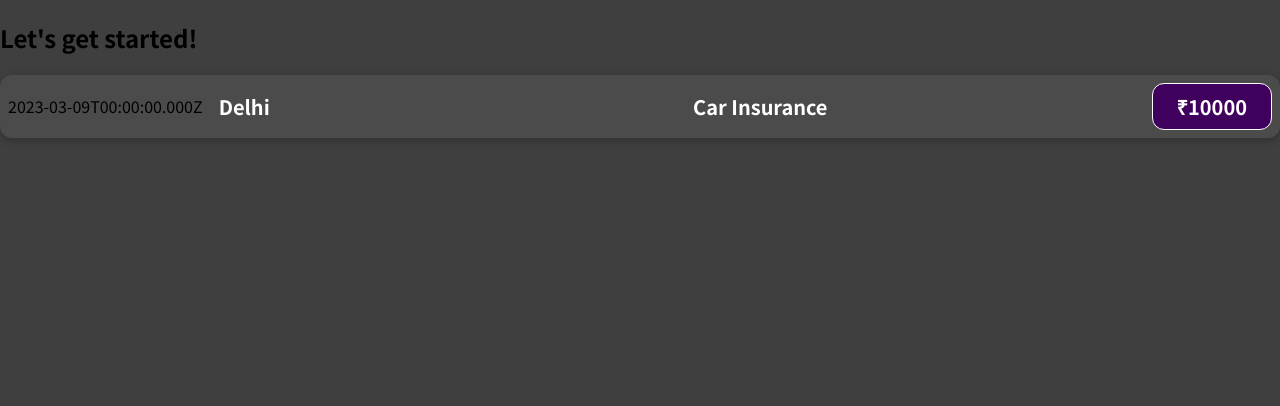
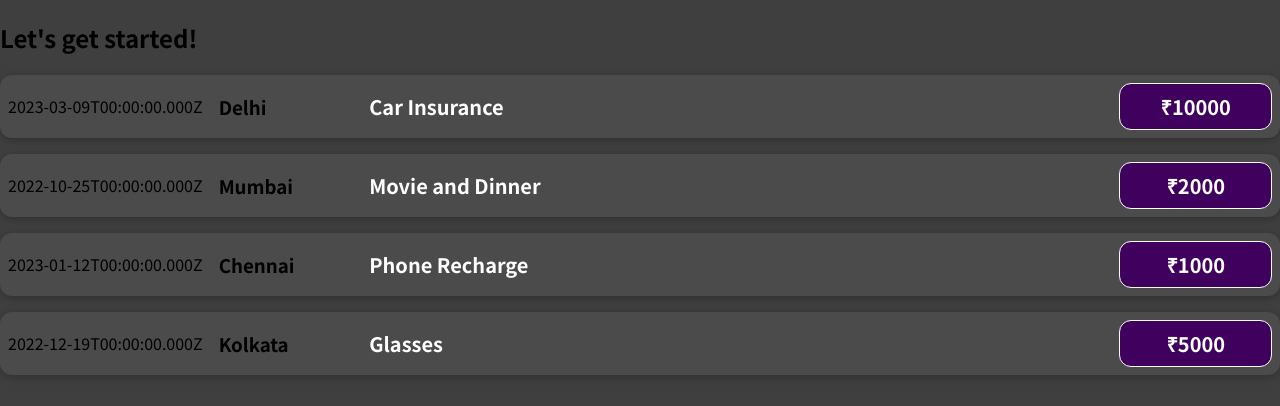
Before and after one commit to nishabdShunya/ReactGuide, a JavaScript app: page / in a window 1280 px wide. Shown: the top 406 px of the page. Built offline with nearby package versions, Linux system fonts and the light colour scheme.

Commit message:
passed data via props and leveraged JS map function to use same reusable component for displaying different data

```diff
--- a/src/App.js
+++ b/src/App.js
@@ -1,10 +1,46 @@
 import ExpenseItem from "./components/ExpenseItem";
 
 function App() {
+  const expenses = [
+    {
+      date: new Date(2023, 2, 9),
+      location: "Delhi",
+      title: "Car Insurance",
+      amount: 10000,
+    },
+    {
+      date: new Date(2022, 9, 25),
+      location: "Mumbai",
+      title: "Movie and Dinner",
+      amount: 2000,
+    },
+    {
+      date: new Date(2023, 0, 12),
+      location: "Chennai",
+      title: "Phone Recharge",
+      amount: 1000,
+    },
+    {
+      date: new Date(2022, 11, 19),
+      location: "Kolkata",
+      title: "Glasses",
+      amount: 5000,
+    },
+  ];
+  const expenseList = expenses.map((expense) => {
+    return (
+      <ExpenseItem
+        date={expense.date}
+        location={expense.location}
+        title={expense.title}
+        amount={expense.amount}
+      ></ExpenseItem>
+    );
+  });
   return (
     <div>
       <h2>Let's get started!</h2>
-      <ExpenseItem></ExpenseItem>
+      {expenseList}
     </div>
   );
 }
--- a/src/components/ExpenseItem.css
+++ b/src/components/ExpenseItem.css
@@ -20,14 +20,19 @@
 }
 
 .expense-item h2 {
-  color: #3a3a3a;
   font-size: 1rem;
-  flex: 1;
+  flex: 7;
   margin: 0 1rem;
   color: white;
 }
 
+.expense-item h3 {
+  flex: 1;
+  margin: 0 1rem;
+}
+
 .expense-item__price {
+  flex: 1;
   font-size: 1rem;
   font-weight: bold;
   color: white;
@@ -35,6 +40,7 @@
   border: 1px solid white;
   padding: 0.5rem;
   border-radius: 12px;
+  text-align: center;
 }
 
 @media (min-width: 580px) {
--- a/src/components/ExpenseItem.js
+++ b/src/components/ExpenseItem.js
@@ -1,17 +1,13 @@
 import "./ExpenseItem.css";
 
-function ExpenseItem() {
-  const expenseDate = new Date(2023, 2, 9);
-  const expenseLocation = "Delhi";
-  const expenseTitle = "Car Insurance";
-  const expenseAmount = 10000;
+function ExpenseItem(props) {
   return (
     <div className="expense-item">
-      <div>{expenseDate.toISOString()}</div>
+      <div>{props.date.toISOString()}</div>
       <div className="expense-item__description">
-        <h2>{expenseLocation}</h2>
-        <h2>{expenseTitle}</h2>
-        <div className="expense-item__price">&#8377;{expenseAmount}</div>
+        <h3>{props.location}</h3>
+        <h2>{props.title}</h2>
+        <div className="expense-item__price">&#8377;{props.amount}</div>
       </div>
     </div>
   );
```
Also changed, not shown: src/index.js (line endings or trailing spaces).
